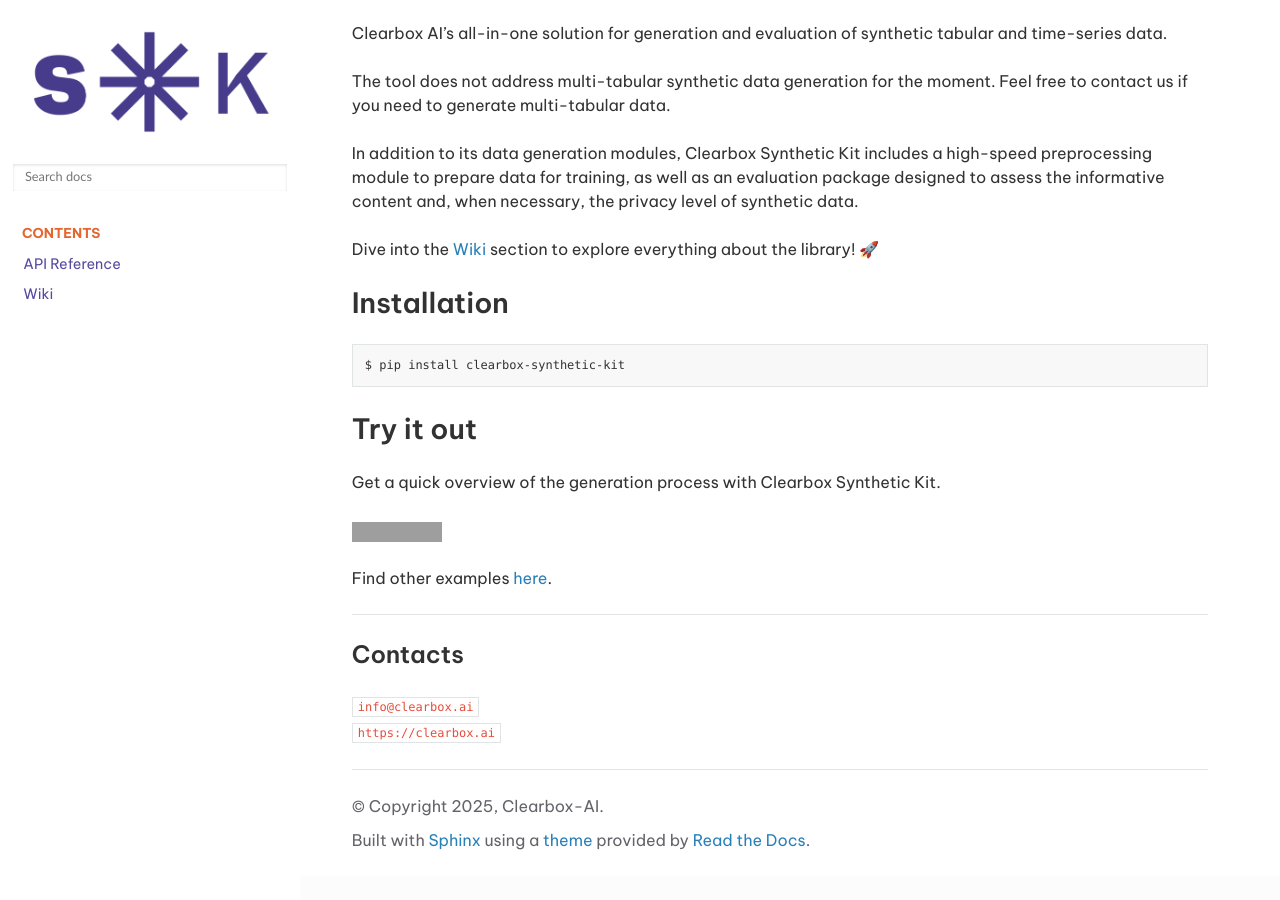
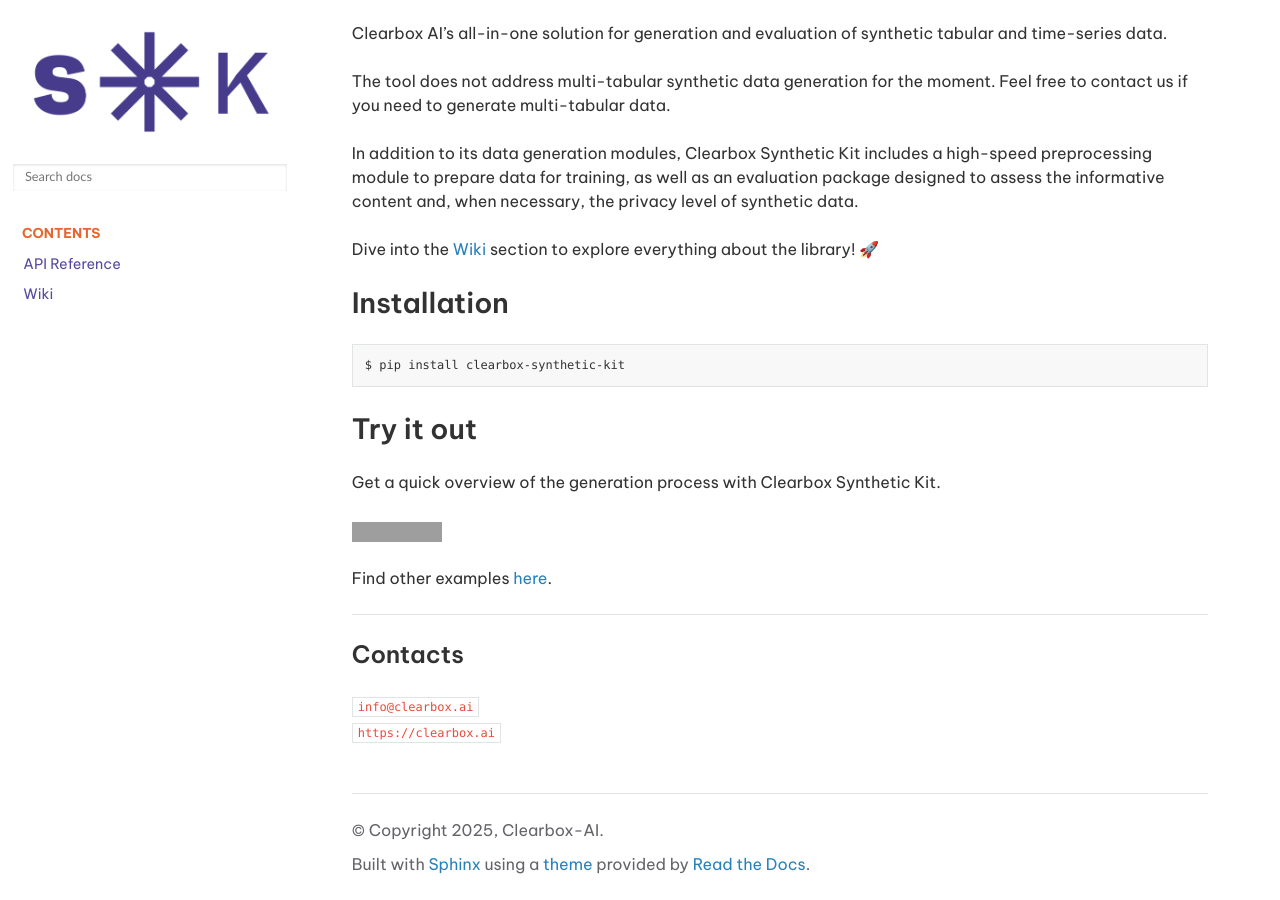
Before and after one commit to Clearbox-AI/clearbox-synthetic-kit, a Sphinx documentation site: the page built from docs/source/index.rst, in a window 1280 px wide and 900 px high, scrolled down 356 px. Built offline with Sphinx 7.4.7 and the Read the Docs theme 3.1.0, drawn with Linux system fonts in a browser that asks for light colours; before the commit the page ends 1232 px from its top, so only the background shows below that; grey boxes are pictures that could not be loaded.

Commit message:
pushed footer to the bottom

```diff
--- a/docs/source/_static/style.css
+++ b/docs/source/_static/style.css
@@ -5,6 +5,17 @@
   font-family: "Be Vietnam Pro", serif;
   font-weight: 400;
   font-style: normal;
+}
+
+html, body {
+  height: 100%;
+  margin: 0;
+}
+
+.document {
+  min-height: 100vh;  /* Ensure the document covers the full viewport height */
+  display: flex;
+  flex-direction: column;
 }
 
 body {
```
